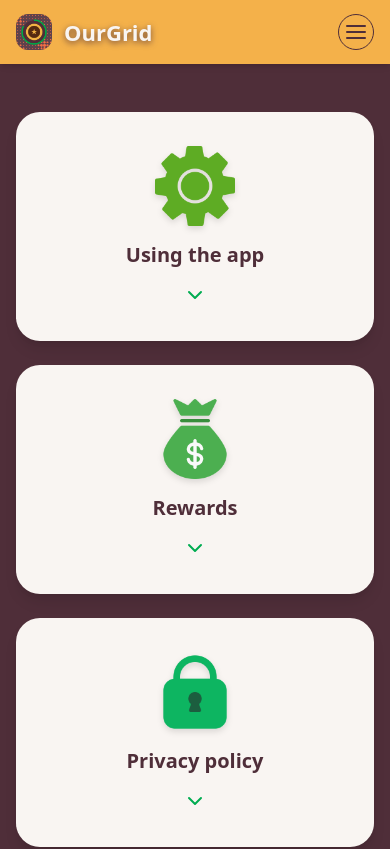
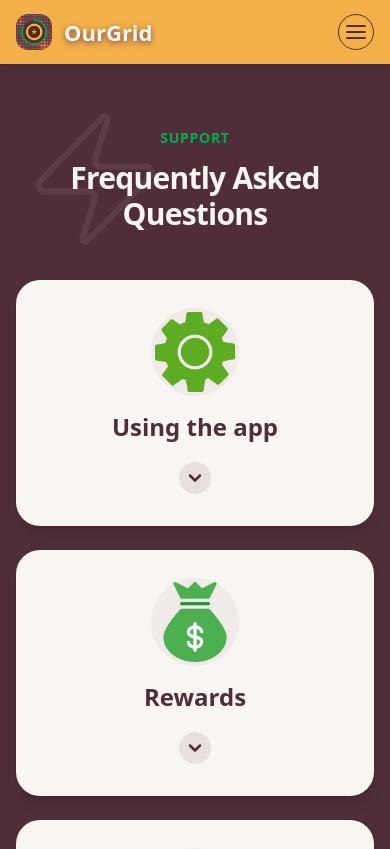
Before and after one commit to Marto8090/OurGrid_Website, a React (Vite) app in the folder client/: page /u/faq in a window 390 px wide. Shown: the top 849 px of the page. Built offline with nearby package versions, Linux system fonts and the light colour scheme.

Commit message:
style: fix mobile layout on Landing and redesign FAQ expand animation

```diff
--- a/client/src/pages/FAQ.jsx
+++ b/client/src/pages/FAQ.jsx
@@ -1,7 +1,7 @@
 import { useState } from "react";
-import { ChevronDown, ChevronUp, Zap } from "lucide-react";
+import { ChevronDown, Zap } from "lucide-react";
 
-// Images from /assets (Ensure these paths match your project structure)
+// Images
 import SettingImg from "../assets/setting.png";
 import MoneyImg from "../assets/money.png";
 import PadlockImg from "../assets/padlock.png";
@@ -104,113 +104,121 @@ export default function FAQ() {
   const toggle = (key) => setOpenKey(openKey === key ? null : key);
 
   return (
-    <div className="relative w-full min-h-screen bg-[#4F2E39] text-[#F9F5F2] px-4 py-12 lg:py-20 flex justify-center overflow-x-hidden">
+    // Removed fixed height, removed overflowing padding
+    <div className="relative w-full bg-[#4F2E39] text-[#F9F5F2] px-4 py-16 lg:py-24 overflow-x-hidden font-sans">
+
       {/* === BACKGROUND DECORATION === */}
-      {/* Floating Lightning Icons */}
-      <div className="hidden lg:block absolute left-10 top-20 opacity-10 pointer-events-none animate-pulse">
-        <Zap size={180} strokeWidth={2} className="text-[#F9F5F2]" />
+      <div className="absolute inset-0 pointer-events-none">
+        <div className="absolute left-5 top-10 opacity-5 animate-pulse">
+          <Zap size={150} strokeWidth={1} />
         </div>
-      <div className="hidden lg:block absolute right-10 top-60 opacity-10 -scale-x-100 pointer-events-none animate-pulse delay-700">
-        <Zap size={180} strokeWidth={2} className="text-[#F9F5F2]" />
+        <div className="absolute right-5 bottom-20 opacity-5 -scale-x-100 animate-pulse delay-1000">
+          <Zap size={200} strokeWidth={1} />
+        </div>
       </div>
 
-      {/* === MAIN GRID === */}
-      {/* We add extra padding bottom (pb-40) to the container to ensure
-         the absolute dropdowns don't get cut off if the last row is opened.
-      */}
-      <div className="relative max-w-6xl w-full flex flex-wrap gap-6 justify-center items-start pb-40">
+      <div className="max-w-7xl mx-auto">
+        {/* === HEADER SECTION === */}
+        <div className="text-center mb-12 lg:mb-16 space-y-3">
+          <h2 className="text-[#01AC51] font-bold tracking-wider uppercase text-sm md:text-base">
+            Support
+          </h2>
+          <h1 className="text-3xl md:text-5xl lg:text-6xl font-extrabold tracking-tight">
+            Frequently Asked Questions
+          </h1>
+        </div>
+
+        {/* === MASONRY-STYLE GRID === */}
+        {/* items-start prevents empty cards from stretching to match the open card's height */}
+        <div className="grid grid-cols-1 md:grid-cols-2 lg:grid-cols-3 gap-6 items-start">
           {SECTIONS.map((item) => {
             const isOpen = openKey === item.key;
 
             return (
               <div
                 key={item.key}
-              // Z-Index Logic: If open, z-50 puts it above neighbors. If closed, z-0 keeps it standard.
+                // Removed z-50 to prevent Navbar overlap.
+                // z-10 is safer (above background, below navbar)
                 className={`
-                relative w-full sm:w-[48%] lg:w-[31%]
+                  relative w-full
                   transition-all duration-300 ease-in-out
-                ${isOpen ? "z-50" : "z-0 hover:-translate-y-1"}
+                  ${isOpen ? "z-10" : "z-0"}
                 `}
               >
-              {/* === CARD HEADER (The Clickable Part) === */}
-              <button
-                onClick={() => toggle(item.key)}
+                <div
                   className={`
-                  w-full relative bg-[#F9F5F2] text-[#4F2E39]
-                  flex flex-col items-center justify-center text-center
-                  px-6 py-8 lg:py-10 gap-4
-                  shadow-lg border-2 border-transparent
+                    group relative flex flex-col
+                    bg-[#F9F5F2] text-[#4F2E39]
                     transition-all duration-300
-                  focus:outline-none
+                    overflow-hidden
                     ${
                       isOpen
-                      ? "rounded-t-3xl rounded-b-none border-[#01AC51]" // Open State
-                      : "rounded-3xl hover:shadow-xl" // Closed State
+                        ? "rounded-3xl shadow-2xl scale-[1.02]" // Subtle pop
+                        : "rounded-3xl shadow-lg hover:-translate-y-1 hover:shadow-xl"
                     }
                   `}
                 >
+                  {/* === CARD HEADER === */}
+                  <button
+                    onClick={() => toggle(item.key)}
+                    className="w-full relative flex flex-col items-center justify-center text-center p-8 gap-5 outline-none cursor-pointer"
+                  >
+                    {/* Icon Circle */}
+                    <div className="relative">
+                      <div className="absolute inset-0 bg-[#4F2E39]/5 rounded-full scale-110 transform" />
                       <img
                         src={item.img}
                         alt={item.title}
-                  className="w-20 h-20 sm:w-24 sm:h-24 lg:w-28 lg:h-28 object-contain drop-shadow-md"
+                        className="relative w-20 h-20 object-contain"
                       />
-                <h3 className="font-bold text-xl sm:text-2xl lg:text-3xl leading-tight">
+                    </div>
+
+                    <h3 className="font-extrabold text-2xl leading-tight">
                       {item.title}
                     </h3>
 
-                {/* Arrow Icon */}
+                    {/* Chevron Indicator */}
                     <div
-                  className={`transition-transform duration-300 ${
-                    isOpen ? "rotate-180" : "rotate-0"
-                  }`}
+                      className={`
+                        flex items-center justify-center w-8 h-8 rounded-full
+                        transition-all duration-300
+                        ${
+                          isOpen
+                            ? "bg-[#01AC51] text-white rotate-180"
+                            : "bg-[#4F2E39]/10 text-[#4F2E39] group-hover:bg-[#01AC51] group-hover:text-white"
+                        }
+                      `}
                     >
-                  <ChevronDown className="w-6 h-6 text-[#01AC51]" />
+                      <ChevronDown size={20} strokeWidth={3} />
                     </div>
                   </button>
 
-              {/* === DROPDOWN CONTENT (Absolute Positioned) === */}
-              {/* This div sits absolutely relative to the card.
-                  top-full pushes it directly below the header.
-                  w-full makes it same width as header.
-              */}
+                  {/* === CONTENT SECTION (Relative Flow) === */}
+                  {/* We use max-height animation for smooth slide down */}
                   <div
                     className={`
-                  absolute top-full left-0 w-full
-                  bg-[#F9F5F2] text-[#4F2E39]
-                  rounded-b-3xl
-                  shadow-2xl
-                  border-2 border-t-0 border-[#01AC51]
-                  overflow-hidden
-                  transition-all duration-300 ease-out origin-top
-                  ${
-                    isOpen
-                      ? "opacity-100 scale-y-100 translate-y-0 visible"
-                      : "opacity-0 scale-y-95 -translate-y-2 invisible pointer-events-none"
-                  }
+                      transition-all duration-500 ease-in-out
+                      ${isOpen ? "max-h-[1000px] opacity-100" : "max-h-0 opacity-0"}
                     `}
                   >
-                <div className="px-6 pb-8 pt-2 space-y-6">
+                    <div className="px-8 pb-8 pt-0 space-y-6">
+                      {/* Divider */}
+                      <div className="w-full h-[2px] bg-[#4F2E39]/10 mx-auto w-[85%] mb-6" />
+
                       {item.qa.map((qa, i) => (
-                    <div
-                      key={i}
-                      // Staggered fade-in animation for text using standard Tailwind delay
-                      className={`
-                         transition-all duration-1500 ease-out
-                         ${
-                           isOpen
-                             ? "opacity-100 translate-y-0"
-                             : "opacity-0 translate-y-4"
-                         }
-                      `}
-                      // Add a slight inline style delay so text appears after box expands
-                      style={{ transitionDelay: `${i * 100}ms` }}
-                    >
-                      <p className="font-bold text-lg leading-snug">{qa.q}</p>
-                      <p className="text-[#01AC51] font-medium text-sm lg:text-base mt-1 leading-relaxed">
+                        <div key={i} className="space-y-2">
+                          <p className="font-bold text-lg leading-tight text-[#4F2E39]">
+                            {qa.q}
+                          </p>
+                          <p className="text-[#4F2E39]/80 text-base font-medium leading-relaxed">
                             {qa.a}
                           </p>
                         </div>
                       ))}
+                    </div>
+
+                    {/* Bottom Green Accent Line */}
+                    <div className="h-2 w-full bg-[#01AC51]" />
                   </div>
                 </div>
               </div>
@@ -218,5 +226,6 @@ export default function FAQ() {
           })}
         </div>
       </div>
+    </div>
   );
 }
--- a/client/src/pages/Landing.jsx
+++ b/client/src/pages/Landing.jsx
@@ -85,9 +85,11 @@ export default function Landing() {
 
             {/* Bullets (Left on desktop, Bottom on mobile) */}
             <div className="w-full md:w-7/12 space-y-16 md:pr-2 pt-8 md:pt-0">
+
               {/* 1. Shift your usage */}
-              <div className="flex items-start gap-6 md:gap-9 group">
-                <div className="relative w-24 h-24 md:w-32 md:h-32 flex-shrink-0 flex items-center justify-center rounded-full bg-white/5 transition-colors group-hover:bg-white/10">
+              <div className="flex items-start gap-6 md:gap-9">
+                {/* Removed hover effects, kept the background circle */}
+                <div className="relative w-24 h-24 md:w-32 md:h-32 flex-shrink-0 flex items-center justify-center rounded-full bg-white/5">
                   <Zap className="w-12 h-12 md:w-16 md:h-16 text-[#01AC51]" />
                 </div>
                 <div>
@@ -102,8 +104,8 @@ export default function Landing() {
               </div>
 
               {/* 2. Avoid peaks */}
-              <div className="flex items-start gap-6 md:gap-9 group">
-                <div className="relative w-24 h-24 md:w-32 md:h-32 flex-shrink-0 flex items-center justify-center rounded-full bg-white/5 transition-colors group-hover:bg-white/10">
+              <div className="flex items-start gap-6 md:gap-9">
+                <div className="relative w-24 h-24 md:w-32 md:h-32 flex-shrink-0 flex items-center justify-center rounded-full bg-white/5">
                   <TrendingDown className="w-12 h-12 md:w-16 md:h-16 text-[#01AC51]" />
                 </div>
                 <div>
@@ -119,8 +121,8 @@ export default function Landing() {
               </div>
 
               {/* 3. Earn points */}
-              <div className="flex items-start gap-6 md:gap-9 group">
-                <div className="relative w-24 h-24 md:w-32 md:h-32 flex-shrink-0 flex items-center justify-center rounded-full bg-white/5 transition-colors group-hover:bg-white/10">
+              <div className="flex items-start gap-6 md:gap-9">
+                <div className="relative w-24 h-24 md:w-32 md:h-32 flex-shrink-0 flex items-center justify-center rounded-full bg-white/5">
                   <Medal className="w-12 h-12 md:w-16 md:h-16 text-[#01AC51]" />
                 </div>
                 <div>
@@ -135,8 +137,7 @@ export default function Landing() {
               </div>
             </div>
 
-            {/* Phone Container - FIXED HERE */}
-            {/* removed 'sticky top-10', added 'md:sticky md:top-28' */}
+            {/* Phone Container */}
             <div className="w-full md:w-4/12 flex justify-center md:justify-end relative md:sticky md:top-28">
               <div
                 className="
```
Lines whose indentation alone changed are shown as unchanged.
